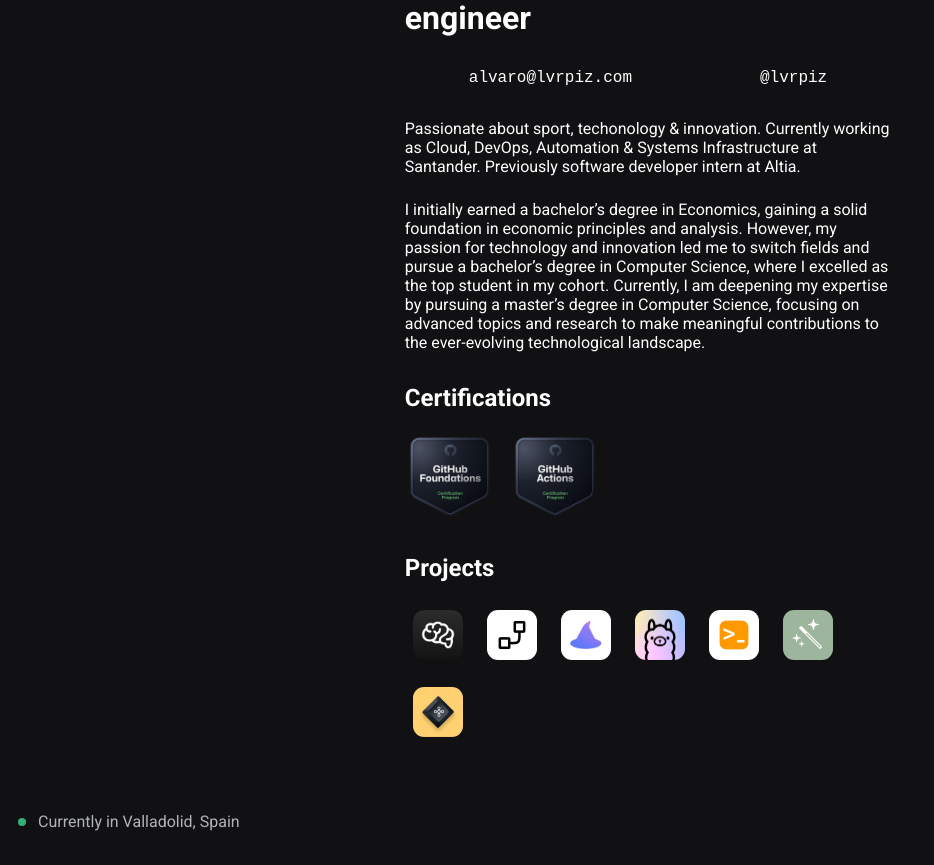
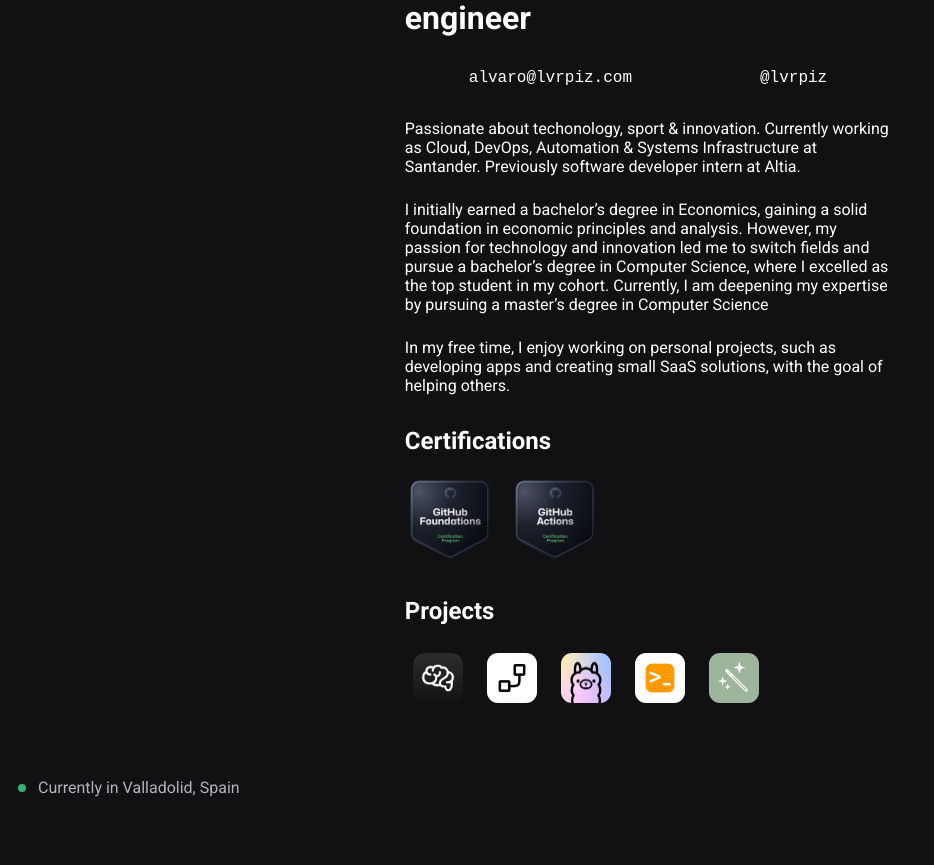
Before and after one commit to alvarogarciapiz/lvrpiz, a React (Vite) app: page / in a window 1280 px wide. Shown: the part 266-1131 px from the top of the page, without its empty margins (0-934 px from the left). After the commit the page ends 1097 px from the top, so only its background shows below. Built offline with nearby package versions, Linux system fonts and the light colour scheme.

Commit message:
Update page title, enhance personal description, and add robots.txt for SEO

```diff
--- a/index.html
+++ b/index.html
@@ -4,7 +4,7 @@
     <meta charset="UTF-8" />
     <meta name="viewport" content="width=device-width, initial-scale=1.0" />
     <link rel="icon" href="/lvrpiz.ico" type="image/x-icon" />
-    <title>Álvaro García Pizarro</title>
+    <title>Alvaro Garcia Pizarro | lvrpiz</title>
   </head>
   <body>
     <div id="root"></div>
--- a/src/Content.jsx
+++ b/src/Content.jsx
@@ -23,8 +23,9 @@ const Content = () => {
             </div>
 
             <div className='description'>
-            <p>Passionate about sport, techonology & innovation. Currently working as Cloud, DevOps, Automation & Systems Infrastructure at Santander. Previously software developer intern at Altia.</p>
-            <p>I initially earned a bachelor’s degree in Economics, gaining a solid foundation in economic principles and analysis. However, my passion for technology and innovation led me to switch fields and pursue a bachelor’s degree in Computer Science, where I excelled as the top student in my cohort. Currently, I am deepening my expertise by pursuing a master’s degree in Computer Science, focusing on advanced topics and research to make meaningful contributions to the ever-evolving technological landscape.</p>
+            <p>Passionate about techonology, sport & innovation. Currently working as Cloud, DevOps, Automation & Systems Infrastructure at Santander. Previously software developer intern at Altia.</p>
+            <p>I initially earned a bachelor’s degree in Economics, gaining a solid foundation in economic principles and analysis. However, my passion for technology and innovation led me to switch fields and pursue a bachelor’s degree in Computer Science, where I excelled as the top student in my cohort. Currently, I am deepening my expertise by pursuing a master’s degree in Computer Science</p>
+            <p>In my free time, I enjoy working on personal projects, such as developing apps and creating small SaaS solutions, with the goal of helping others.</p>
             </div>
 
             <div className='projectsSpace'>
@@ -48,9 +49,9 @@ const Content = () => {
                     <a className='project' href='https://gawg.lvrpiz.com'>
                         <img src={gawgIcon} alt='GAWG' className='project-icon' />
                     </a>
-                    <a className='project' href='https://gutwarden.lvrpiz.com'>
+                    {/* <a className='project' href='https://gutwarden.lvrpiz.com'>
                         <img src={gutWardenIcon} alt='The Command' className='project-icon' />
-                    </a>
+                    </a> */}
                     <a className='project' href='https://github.com/alvarogarciapiz/IntelliTweet'>
                         <img src={intelliTweetIcon} alt='IntelliTweet' className='project-icon' />
                     </a>
@@ -60,9 +61,9 @@ const Content = () => {
                     <a className='project' href='https://github.com/alvarogarciapiz/MoodWise'>
                         <img src={moodWiseIcon} alt='MoodWise' className='project-icon' />
                     </a>
-                    <a className='project' href='https://commandshow.lvrpiz.com'>
+                    {/* <a className='project' href='https://commandshow.lvrpiz.com'>
                         <img src={commandIcon} alt='The Command' className='project-icon' />
-                    </a>
+                    </a> */}
                 </div>
             </div>
 
```
Also changed, not shown: public/robots.txt (added).
